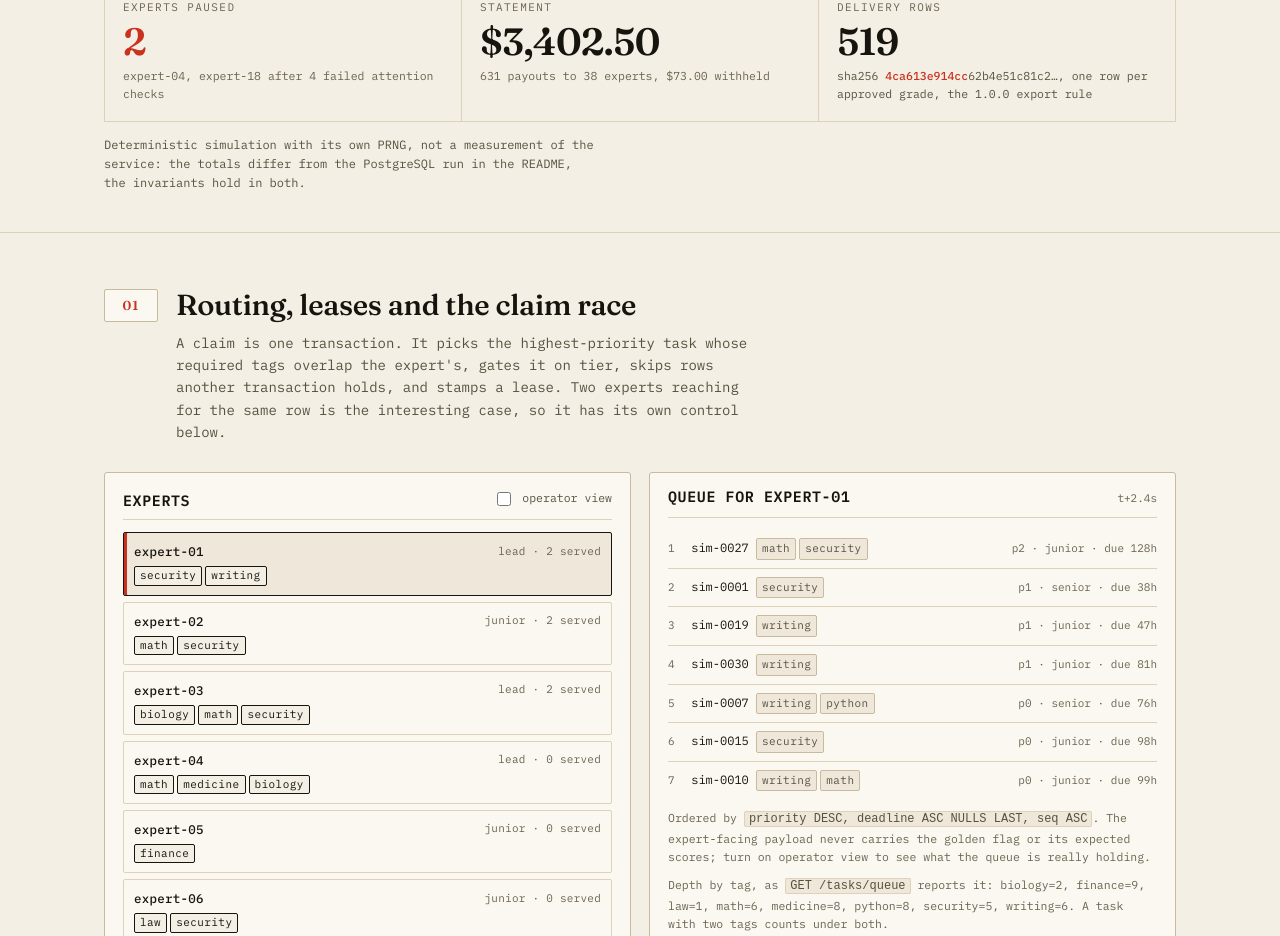
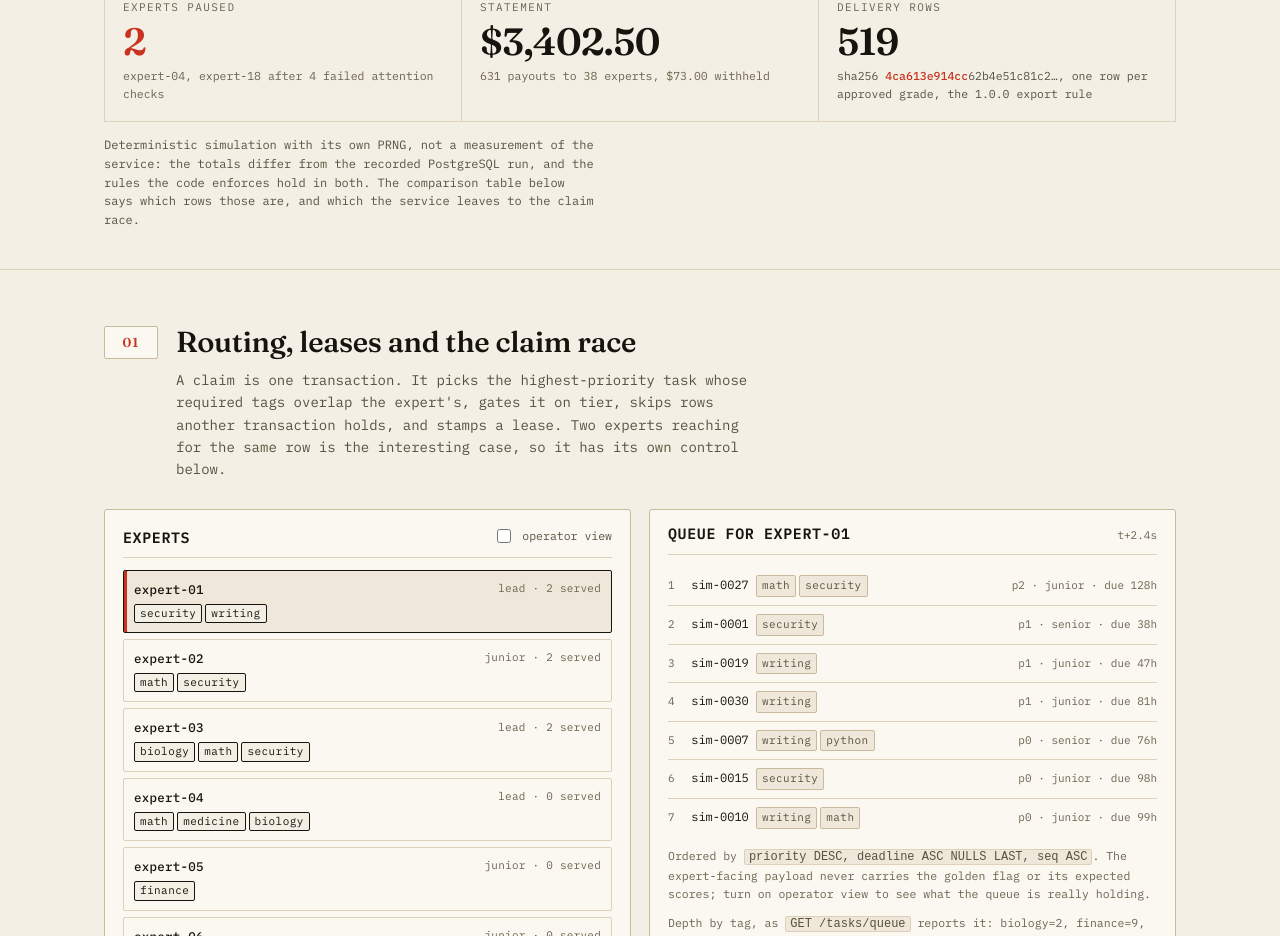
Before and after one commit to SAY-5/panelist, a React (Vite) app in the folder web/: page / in a window 1280 px wide. Shown: the part 820-1756 px from the top of the page. Built offline with nearby package versions, Linux system fonts and the light colour scheme.

Commit message:
docs: quote the regenerated demo run and describe what the benchmark actually shows

```diff
--- a/web/src/ui/hero.tsx
+++ b/web/src/ui/hero.tsx
@@ -96,7 +96,9 @@ export function Hero() {
         </div>
         <p className="hero-note">
           Deterministic simulation with its own PRNG, not a measurement of the service: the totals
-          differ from the PostgreSQL run in the README, the invariants hold in both.
+          differ from the recorded PostgreSQL run, and the rules the code enforces hold in both.
+          The comparison table below says which rows those are, and which the service leaves to the
+          claim race.
         </p>
         <p className="sr" role="status">
           {spoken}
```
Also changed, not shown: 1 other file (tests, documents, lock files or other folders).
